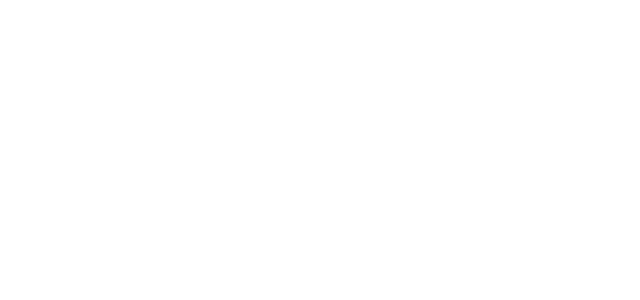
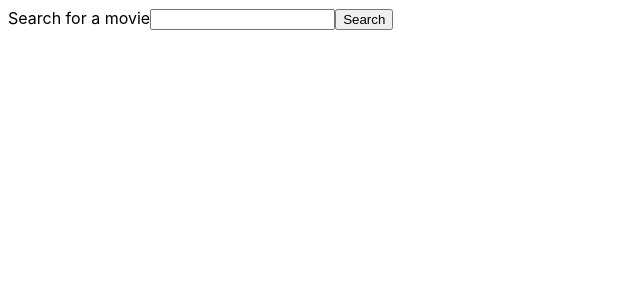
Before and after one commit to mahrusferdous/ReelSavvy, a React (Vite) app: page /search in a window 1280 px wide. Before the commit this address had no page. Shown: the top 300 px of the page, without its empty margins (0-640 px from the left). Built offline with nearby package versions, Linux system fonts and the light colour scheme.

Commit message:
chore: Add search functionality with SearchBox component

```diff
--- a/src/App.jsx
+++ b/src/App.jsx
@@ -3,12 +3,15 @@ import React from "react";
 import { Routes, Route } from "react-router-dom";
 import HomePage from "./screen/HomePage";
 import GenreMovie from "./screen/GenreMovie";
+import SearchBox from "./components/SearchBox";
 
 function App() {
     return (
         <Routes>
+            <Route path="/" element={<HomePage />} />
             <Route path="/movie/:genreId" element={<GenreMovie />} />
-            <Route path="/" element={<HomePage />} />
+            <Route path="/search" element={<SearchBox />} />
+            {/* <Route path="*" element={<h1>Not Found</h1>} /> */}
         </Routes>
     );
 }
--- a/src/api/tmdbApi.js
+++ b/src/api/tmdbApi.js
@@ -64,3 +64,12 @@ export const fetchMovieProvider = async (id) => {
         console.error(error);
     }
 };
+
+export const fetchSearchMovies = async (query) => {
+    try {
+        const response = await axios.get(`${URL}/search/movie?query=${query}&language=en-US&page=1`, option);
+        return response.data.results;
+    } catch (error) {
+        console.error(error);
+    }
+};
--- a/src/components/SearchBox.jsx
+++ b/src/components/SearchBox.jsx
@@ -1,7 +1,35 @@
-import React from "react";
+import React, { useEffect, useState } from "react";
+import { fetchSearchMovies } from "../api/tmdbApi";
+import SearchMovie from "./SearchMovie";
 
 const SearchBox = () => {
-    return <div>SearchBox</div>;
+    const [movie, setMovie] = useState();
+    const [query, setQuery] = useState("");
+
+    const search = (e) => {
+        e.preventDefault();
+        fetchSearchMovies(query)
+            .then((data) => {
+                setMovie(data);
+            })
+            .catch((error) => {
+                console.error("Error fetching movies:", error);
+            });
+    };
+
+    console.log(movie);
+
+    return (
+        <div>
+            <form onSubmit={search}>
+                <label htmlFor="search">Search for a movie</label>
+                <input type="text" id="search" name="search" value={query} onChange={(e) => setQuery(e.target.value)} />
+                <button type="submit">Search</button>
+            </form>
+
+            {movie && movie.map((movie) => <SearchMovie movie={movie} />)}
+        </div>
+    );
 };
 
 export default SearchBox;
--- /dev/null
+++ b/src/components/SearchMovie.jsx
@@ -0,0 +1,19 @@
+import React from "react";
+
+const SearchMovie = ({ movie }) => {
+    const posterURL = "https://image.tmdb.org/t/p/w500";
+
+    return (
+        <div>
+            <h2>{movie.title}</h2>
+            <h3>Release Date: {movie.release_date}</h3>
+            <h3>Popularity: {movie.popularity}</h3>
+            <h3>Ratings: {movie.vote_average}</h3>
+            <img src={`${posterURL}${movie.poster_path}`} alt={movie.title} />
+            <img src={`${posterURL}${movie.backdrop_path}`} alt={movie.title} />
+            <p>{movie.overview}</p>
+        </div>
+    );
+};
+
+export default SearchMovie;
--- a/src/screen/HomePage.jsx
+++ b/src/screen/HomePage.jsx
@@ -19,6 +19,9 @@ const HomePage = () => {
     return (
         <div>
             <h1>Genres</h1>
+            <Link to="/search">
+                <button>Search for movie</button>
+            </Link>
             {genre.map((genre) => (
                 <div key={genre.id}>
                     <Link to={`/movie/${genre.id}`}>
```
